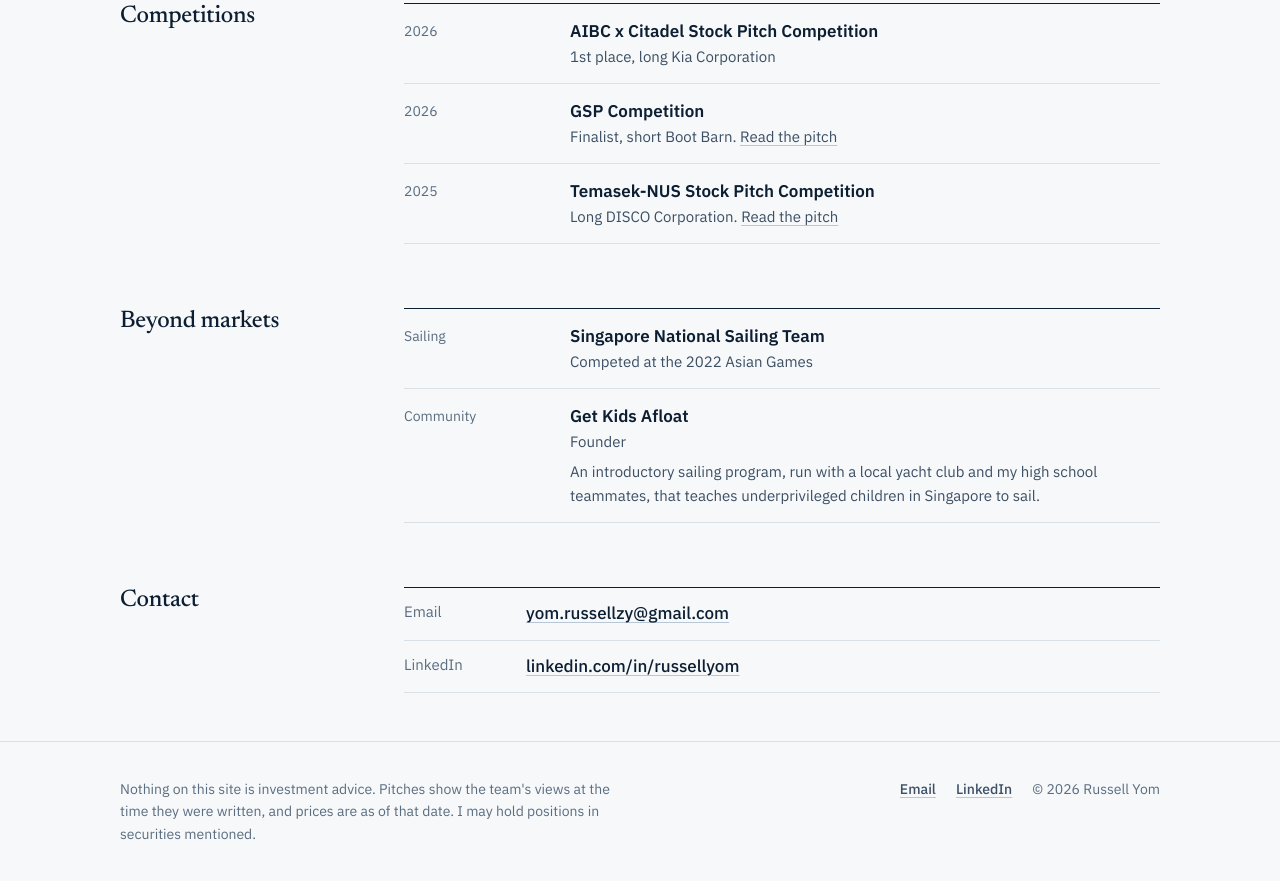
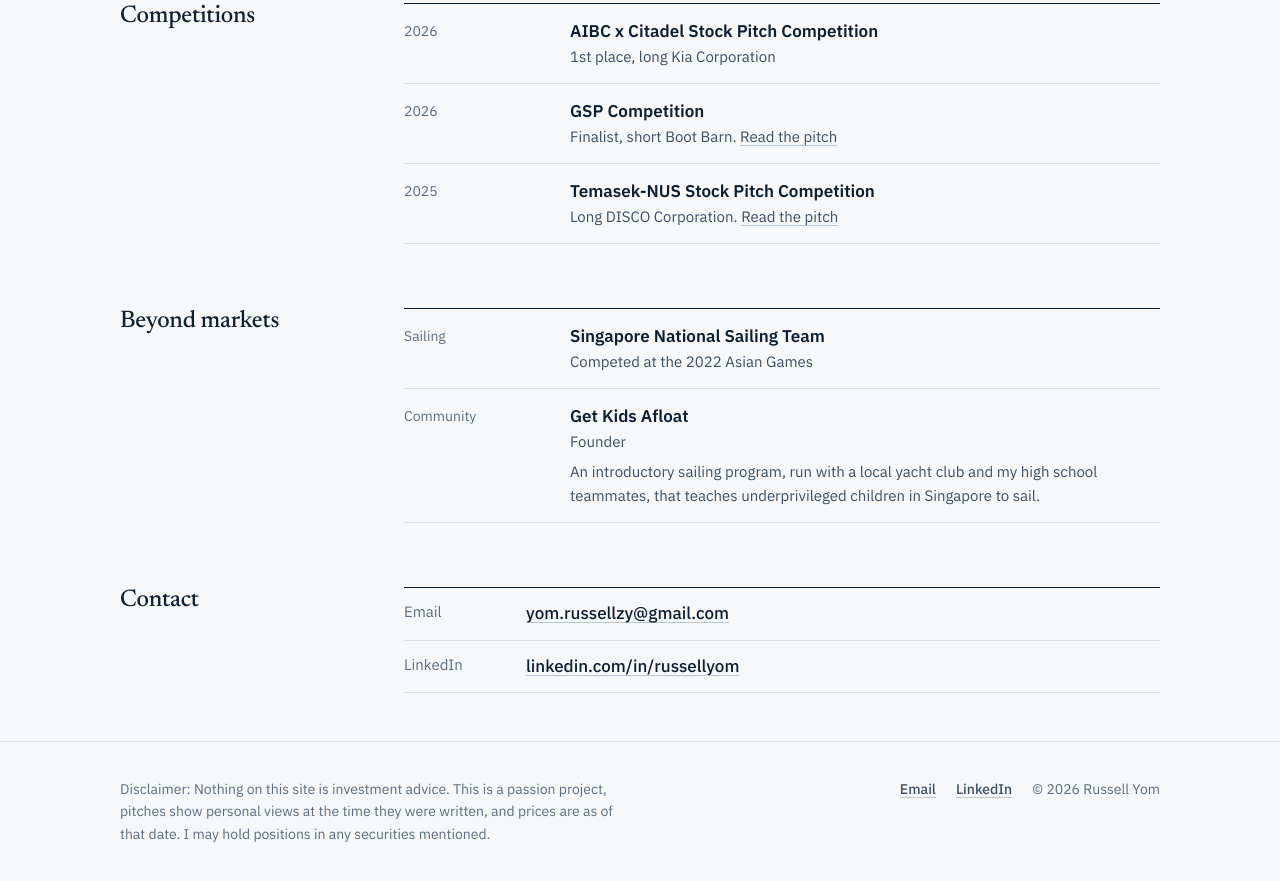
Before and after one commit to russayz/russayz.github.io, a plain HTML site: page about/index.html in a window 1280 px wide. Shown: the part 1229-2110 px from the top of the page. Drawn offline with Linux system fonts and the light colour scheme.

Commit message:
Modify title and disclaimer in about page
Updated title and disclaimer text for clarity.

```diff
--- a/about/index.html
+++ b/about/index.html
@@ -5,7 +5,7 @@
 <meta name="viewport" content="width=device-width, initial-scale=1">
 <meta name="robots" content="noindex, nofollow">
 <meta name="googlebot" content="noindex, nofollow">
-<title>About | Russell Yom</title>
+<title>About Me | Russell Yom</title>
 <meta name="description" content="Russell Yom: Mathematical Economics at Penn, former hedge fund analyst at GAO Capital, Singapore national sailor.">
 <meta name="author" content="Russell Yom">
 <meta name="theme-color" content="#f6f8fa" media="(prefers-color-scheme: light)">
@@ -92,7 +92,7 @@
 </main>
 <footer class="site-footer">
   <div class="wrap footer-grid">
-    <p>Nothing on this site is investment advice. Pitches show the team's views at the time they were written, and prices are as of that date. I may hold positions in securities mentioned.</p>
+    <p>Disclaimer: Nothing on this site is investment advice. This is a passion project, pitches show personal views at the time they were written, and prices are as of that date. I may hold positions in any securities mentioned.</p>
     <ul class="footer-links">
       <li><a href="mailto:yom.russellzy@gmail.com">Email</a></li>
       <li><a href="https://www.linkedin.com/in/russellyom" rel="noopener">LinkedIn</a></li>
```
